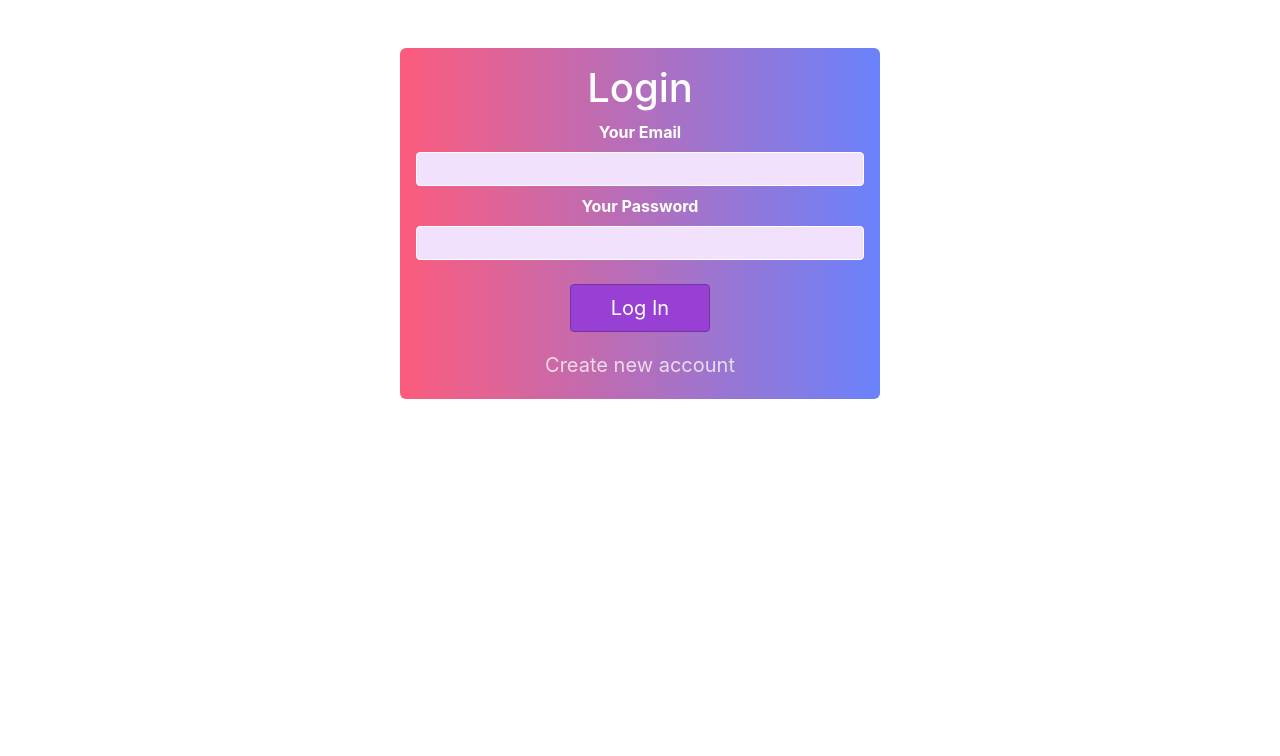
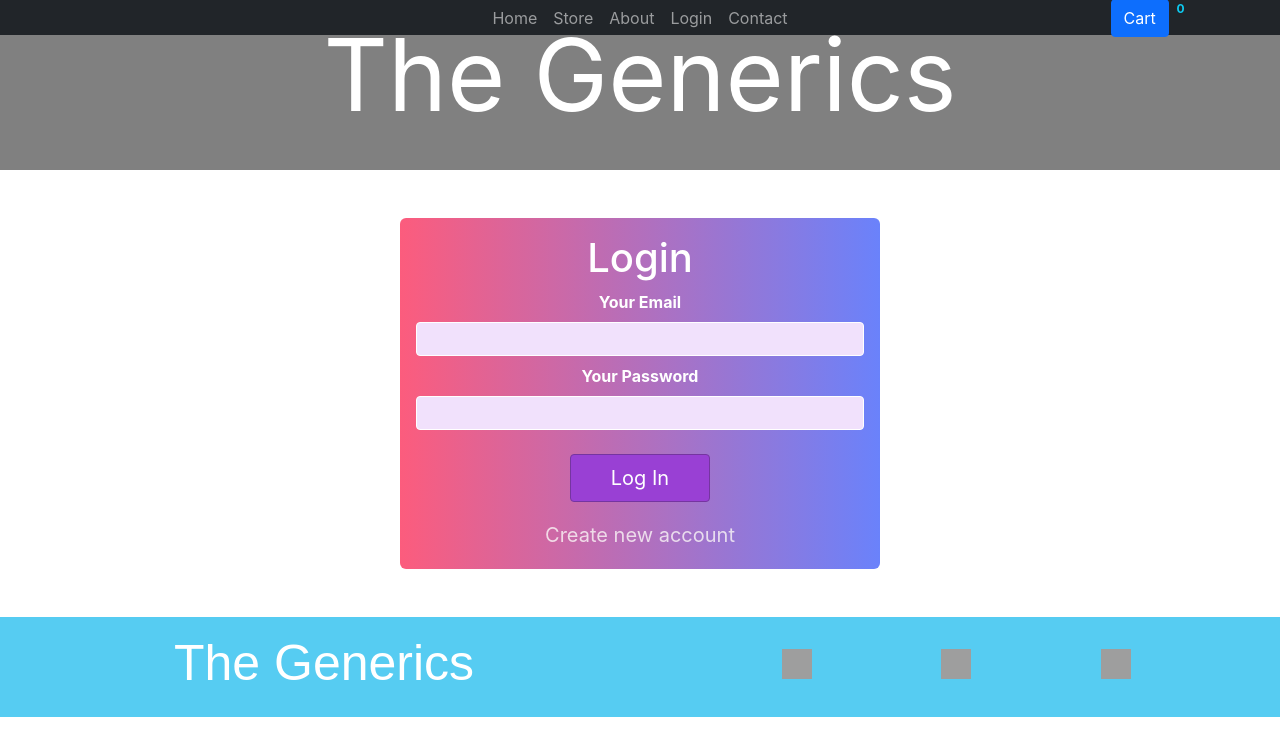
Before and after one commit to silver1124/ecommerce-website, a React (Create React App) app: page /Login in a window 1280 px wide. Shown: the top 756 px of the page. Built offline with nearby package versions, Linux system fonts and the light colour scheme; grey boxes are pictures that could not be loaded; the HTML template or start-up script is replaced by a standard one.

Commit message:
Protecting the product page

```diff
--- a/src/App.js
+++ b/src/App.js
@@ -1,19 +1,24 @@
-import { BrowserRouter as Router, Route, Routes } from 'react-router-dom';
+import { BrowserRouter as Router, Route, Routes, Navigate } from 'react-router-dom';
 import Store from './NavBar.js/Store';
 import AboutNav from './NavBar.js/AboutNav';
 import HomeNav from './NavBar.js/HomeNav';
 import ContactNav from './NavBar.js/ContactNav';
 import ProductDetails from './pages/ProductDetails';
-import Login from './pages/Login';
+import LoginNav from './NavBar.js/LoginNav';
+import React,{useContext} from 'react'
+import AuthContext from './store/auth-context';
 
 function App() {
+    const authCtx= useContext(AuthContext);
+    const loggedIn = authCtx.isLoggedIn;
+
   return (
     <Router>
       <Routes>
         <Route path="/Home" element={<HomeNav />} />
-        <Route path="/" element={<Store />} />
+        { loggedIn && <Route path="/" element={<Store />} />}
         <Route path="/About" element={<AboutNav />} />
-        <Route path='/Login' element={<Login/>}/>
+        { !loggedIn && <Route path='/Login' element={<LoginNav/>}/>}
         <Route path="/Contact" element={<ContactNav />} />
         <Route path='/products/:id' element={<ProductDetails/>}/>
       </Routes>
--- /dev/null
+++ b/src/NavBar.js/LoginNav.js
@@ -0,0 +1,35 @@
+import React, { useContext } from "react";
+import Header from "../component/Header";
+import Footer from "../component/Footer";
+import CartContext from "../store/CartContext";
+import Login from "../pages/Login";
+
+const Generic = (
+    <div
+      style={{
+        background: "grey",
+        fontSize: "100px",
+        height: "170px",
+        color: "white",
+        textAlign: "center",
+      }}
+    >
+      {" "}
+      The Generics{" "}
+    </div>
+  );
+
+  const LoginNav = () => {
+    const cartCtx = useContext(CartContext);
+
+    return (
+      <div>
+        {Generic}
+        <Header onShowCart={cartCtx.showCartHandler} />
+        <Login />
+        <Footer />
+      </div>
+    );
+  };
+
+  export default LoginNav;
```
